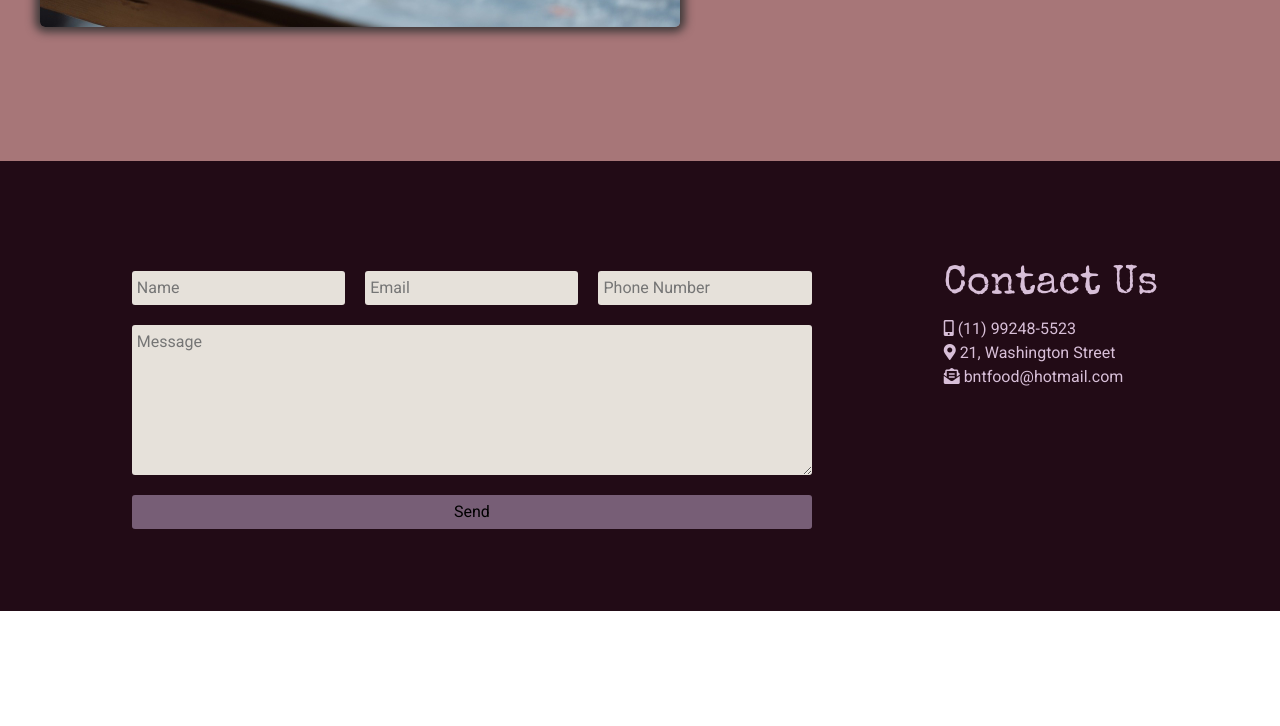
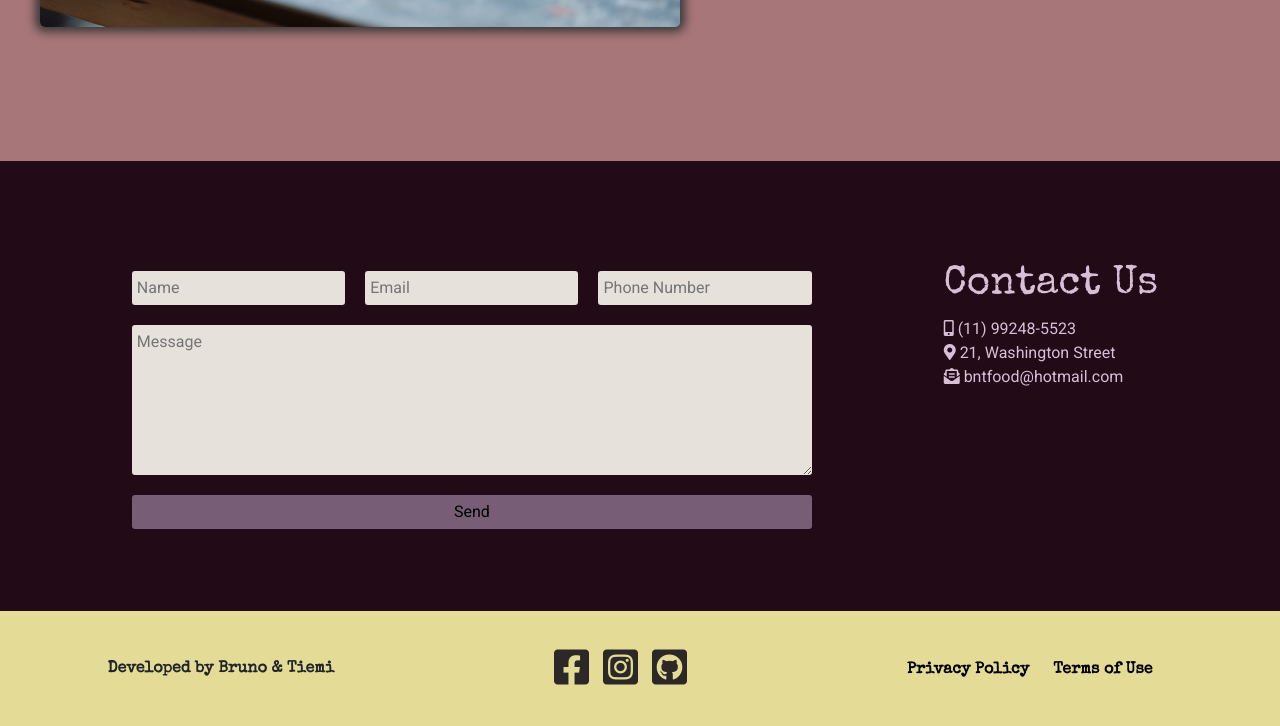
Before and after one commit to BrunoDavanzo/landing-page, a website: page public/index.html in a window 1280 px wide. Shown: the part 1759-2485 px from the top of the page. Before the commit the page ends 2370 px from the top, so only its background shows below. Drawn offline with nearby package versions, Linux system fonts and the light colour scheme.

Commit message:
Footer Included

```diff
--- a/package.json
+++ b/package.json
@@ -5,7 +5,7 @@
   "main": "index.js",
   "scripts": {
     "start": "nodemon app.js",
-    "dev": "npx nodemon ./bin/www"
+    "dev": "npx nodemon app.js"
   },
   "repository": {
     "type": "git",
--- a/public/index.html
+++ b/public/index.html
@@ -201,6 +201,21 @@
 </section>
 <a class="whatsapp-link" href="https://web.whatsapp.com/send?phone=5511992485523" target="_blank"><i class="fab fa-whatsapp"></i></a>
 
+<footer>
+  <span class="developers">
+    Developed by Bruno & Tiemi
+  </span>
+  <div class="social-media">
+  <a href=""><i class="fab fa-facebook-square"></i></a>
+  <a href=""><i class="fab fa-instagram-square"></i></a>
+  <a href=""><i class="fab fa-github-square"></i></a>
+</div>
+<div class="policy">
+  <a href="">Privacy Policy</a>
+  <a href="">Terms of Use</a>
+</div>
+</footer>
+
   <script src="https://cdn.jsdelivr.net/npm/bootstrap@5.0.1/dist/js/bootstrap.bundle.min.js"
     integrity="sha384-gtEjrD/SeCtmISkJkNUaaKMoLD0//ElJ19smozuHV6z3Iehds+3Ulb9Bn9Plx0x4"
     crossorigin="anonymous"></script>
--- a/public/style.css
+++ b/public/style.css
@@ -199,3 +199,29 @@ ul{
 .fa-whatsapp{
     margin-top: 10px;
 }
+footer{
+    display: flex;
+    justify-content: space-around;
+    align-items: center;
+    height: 115px;
+    background-color: #e4db97;
+}
+.developers,
+.policy a{
+    font-family: 'Special Elite', cursive;
+    font-weight: bold;
+    text-decoration: none;
+}
+.social-media a{
+    font-size: 40px;
+    color: rgb(44, 40, 40);
+    padding: 5px;
+}
+.policy a{
+    margin-right: 20px;
+    color: black;
+}
+.social-media a:hover,
+.policy a:hover{
+    color: rgb(80, 76, 76);
+}
```
